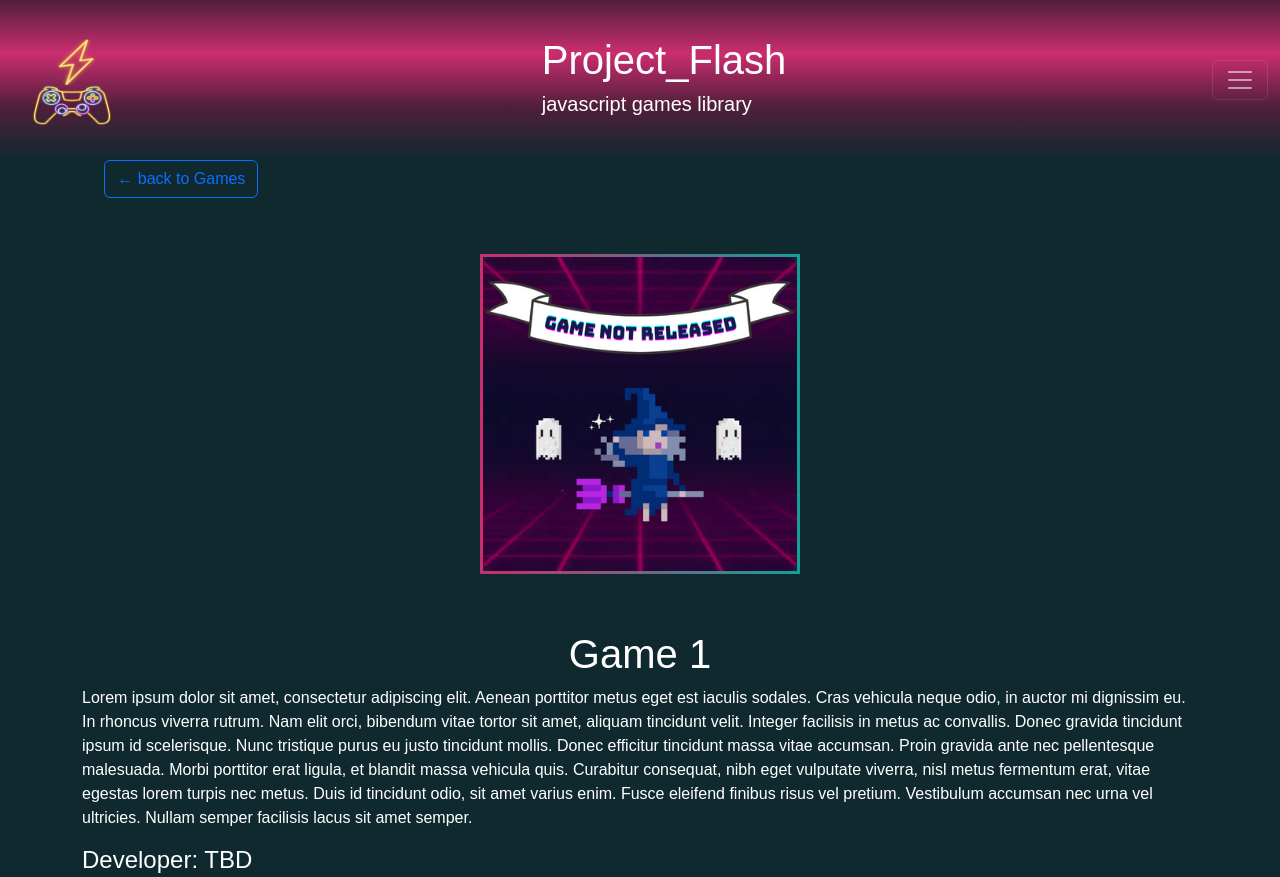
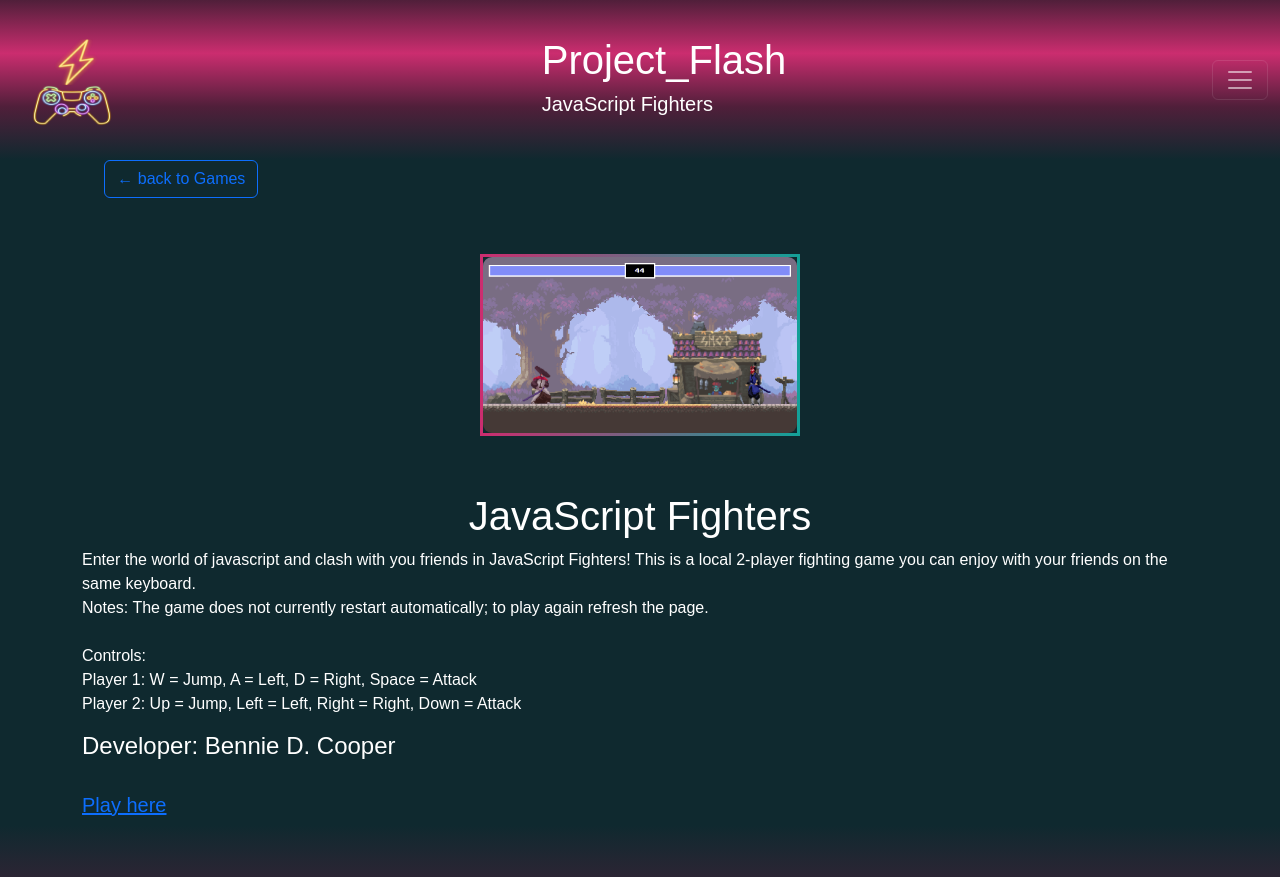
Before and after one commit to Benstamous/Project_Flash, a website: page game-1.html in a window 1280 px wide. Shown: the top 877 px of the page. Drawn offline with nearby package versions, Linux system fonts and the light colour scheme; a web font is replaced by a local one.

Commit message:
game-1 edits and changes

```diff
--- a/game-1.html
+++ b/game-1.html
@@ -18,7 +18,7 @@
     <nav class="navbar navbar-dark sticky-top"><!--changed to sticky-top-->
         <div class="container-fluid">
           <img src="./images/flashLogo.png" alt="logo" width="120" height="96">
-          <a class="navbar-brand" href="#"><h1>Project_Flash</h1><h5>javascript games library</h5></a>
+          <a class="navbar-brand" href="index.html"><h1>Project_Flash</h1><h5>JavaScript Fighters</h5></a>
           <button class="navbar-toggler" type="button" data-bs-toggle="offcanvas" data-bs-target="#offcanvasDarkNavbar" aria-controls="offcanvasDarkNavbar" aria-label="Toggle navigation">
             <span class="navbar-toggler-icon"></span>
           </button>
@@ -32,7 +32,7 @@
             <div class="offcanvas-body">
               <ul class="navbar-nav justify-content-end flex-grow-1 pe-3">
                 <li class="nav-item">
-                  <a class="nav-link active" aria-current="page" href="#">Home</a>
+                  <a class="nav-link active" aria-current="page" href="index.html">Home</a>
                 </li>
                 <li class="nav-item">
                   <a class="nav-link" href="gameLibraryPage.html">Games</a>
@@ -95,15 +95,23 @@
       </a>
       <div class="row">
         <div class="col-6.5 text-center">
-          <img src="images/not-realeased-1.png" class="game-image" alt="Game 1">
+          <img src="images/javaScriptFighters.png" class="game-image" alt="Game 1">
         </div>
         <div class="col text-white">
-          <h1 class="text-center">Game 1</h1>
-          <p>Lorem ipsum dolor sit amet, consectetur adipiscing elit. Aenean porttitor metus eget est iaculis sodales. Cras vehicula neque odio, in auctor mi dignissim eu. In rhoncus viverra rutrum. Nam elit orci, bibendum vitae tortor sit amet, aliquam tincidunt velit. Integer facilisis in metus ac convallis. Donec gravida tincidunt ipsum id scelerisque. Nunc tristique purus eu justo tincidunt mollis. Donec efficitur tincidunt massa vitae accumsan. Proin gravida ante nec pellentesque malesuada. Morbi porttitor erat ligula, et blandit massa vehicula quis. Curabitur consequat, nibh eget vulputate viverra, nisl metus fermentum erat, vitae egestas lorem turpis nec metus. Duis id tincidunt odio, sit amet varius enim. Fusce eleifend finibus risus vel pretium.
+          <h1 class="text-center">JavaScript Fighters</h1>
+          <p>Enter the world of javascript and clash with you friends in JavaScript Fighters! This is a local 2-player fighting game you can enjoy with your friends on the same keyboard.
+          <br>
+          Notes: The game does not currently restart automatically; to play again refresh the page.
+          <br>
+          <br>
+          Controls:
+          <br>
+          Player 1:  W = Jump, A = Left, D = Right, Space = Attack
+          <br>
+          Player 2: Up = Jump, Left = Left, Right = Right, Down = Attack
+          </p>
 
-            Vestibulum accumsan nec urna vel ultricies. Nullam semper facilisis lacus sit amet semper.</p>
-
-          <h4>Developer: TBD</h3>
+          <h4>Developer: Bennie D. Cooper</h4>
 
           <br>
 
@@ -117,7 +125,7 @@
             <br>
             <ul class="navbar-nav mt-5">
                 <li class="nav-item">
-                    <a class="nav-link active" aria-current="page" href="#">Home</a>
+                    <a class="nav-link active" aria-current="page" href="index.html">Home</a>
                 </li>
                 <li class="nav-item">
                     <a class="nav-link" href="gameLibraryPage.html">Games</a>
```
Also changed, not shown: images/javaScriptFighters.png (added).
